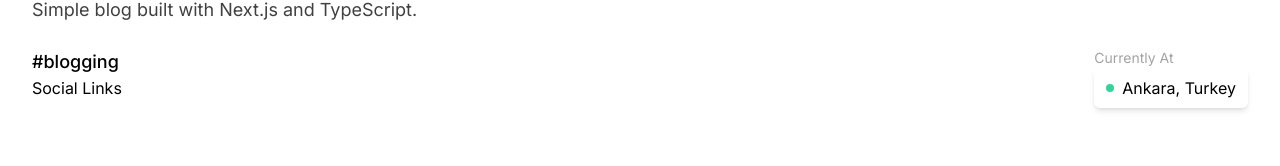
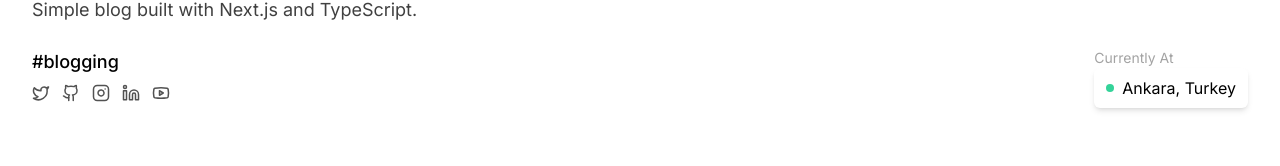
Before and after one commit to orkunkhrmn/nextjs-ex, a Next.js app in the folder blog-app/: page / in a window 1280 px wide. Shown: the part 214-380 px from the top of the page. Built offline with nearby package versions, Linux system fonts and the light colour scheme.

Commit message:
add social links and lucide-react pack

```diff
--- /dev/null
+++ b/blog-app/components/elements/social-link.tsx
@@ -0,0 +1,33 @@
+import {
+  Facebook,
+  Github,
+  Instagram,
+  Linkedin,
+  Twitter,
+  Youtube,
+} from "lucide-react";
+import Link from "next/link";
+import React from "react";
+
+const SocialLink = ({ platform, link }: { platform: string; link: string }) => {
+  const getIcon = (platform: string) => {
+    switch (platform) {
+      case "facebook":
+        return <Facebook size="18" />;
+      case "twitter":
+        return <Twitter size="18" />;
+      case "instagram":
+        return <Instagram size="18" />;
+      case "linkedin":
+        return <Linkedin size="18" />;
+      case "github":
+        return <Github size="18" />;
+      case "youtube":
+        return <Youtube size="18" />;
+    }
+  };
+
+  return <Link href={link}>{getIcon(platform)}</Link>;
+};
+
+export default SocialLink;
--- a/blog-app/components/navigation/footer.tsx
+++ b/blog-app/components/navigation/footer.tsx
@@ -2,6 +2,7 @@ import React from "react";
 import PaddingContainer from "../layout/padding-container";
 import siteConfig from "@/config/site";
 import Link from "next/link";
+import SocialLink from "../elements/social-link";
 
 const Footer = () => {
   return (
@@ -17,7 +18,28 @@ const Footer = () => {
         <div className="flex flex-wrap justify-between mt-6 gap-4">
           <div>
             <div className="text-lg font-medium">#blogging</div>
-            <div>Social Links</div>
+            <div className="flex items-center gap-3 text-neutral-600 mt-2">
+              <SocialLink
+                platform="twitter"
+                link={siteConfig.socialLinks.twitter}
+              />
+              <SocialLink
+                platform="github"
+                link={siteConfig.socialLinks.github}
+              />
+              <SocialLink
+                platform="instagram"
+                link={siteConfig.socialLinks.instagram}
+              />
+              <SocialLink
+                platform="linkedin"
+                link={siteConfig.socialLinks.linkedin}
+              />
+              <SocialLink
+                platform="youtube"
+                link={siteConfig.socialLinks.youtube}
+              />
+            </div>
           </div>
           <div>
             <div className="text-sm text-neutral-400">Currently At</div>
--- a/blog-app/package.json
+++ b/blog-app/package.json
@@ -15,6 +15,7 @@
     "autoprefixer": "10.4.15",
     "eslint": "8.48.0",
     "eslint-config-next": "13.4.19",
+    "lucide-react": "^0.269.0",
     "next": "13.4.19",
     "postcss": "8.4.28",
     "react": "18.2.0",
```
Also changed, not shown: 1 other file (tests, documents, lock files or other folders).
